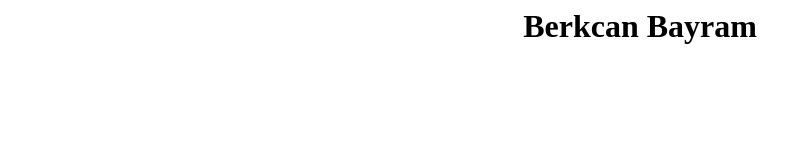
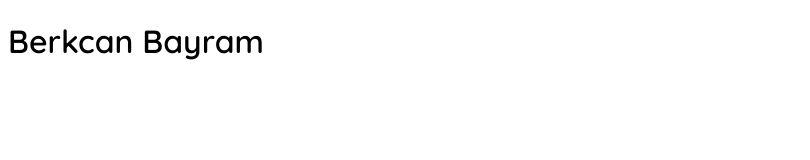
Before and after one commit to berkcannbayramm/berkcannbayramm.github.io, a plain HTML site: page index.html in a window 1280 px wide. Shown: the whole page, without its empty margins (0-810 px from the left). Drawn offline with Linux system fonts and the light colour scheme.

Commit message:
Added css

```diff
--- a/index.html
+++ b/index.html
@@ -1,5 +1,11 @@
-<html>
+<!DOCTYPE html>
+<html lang="en">
+<head>
+    <meta charset="UTF-8">
+    <title>Berkcan Bayram</title>
+    <link rel="stylesheet" href="style.css">
+</head>
 <body>
-<center><h1>Berkcan Bayram</h1></center>
+<h1>Berkcan Bayram</h1>
 </body>
 </html>
--- /dev/null
+++ b/style.css
@@ -0,0 +1,5 @@
+@import url('https://fonts.googleapis.com/css2?family=Kanit&family=Quicksand:wght@600&display=swap');
+
+body{
+    font-family: 'Quicksand', sans-serif;
+}
```
